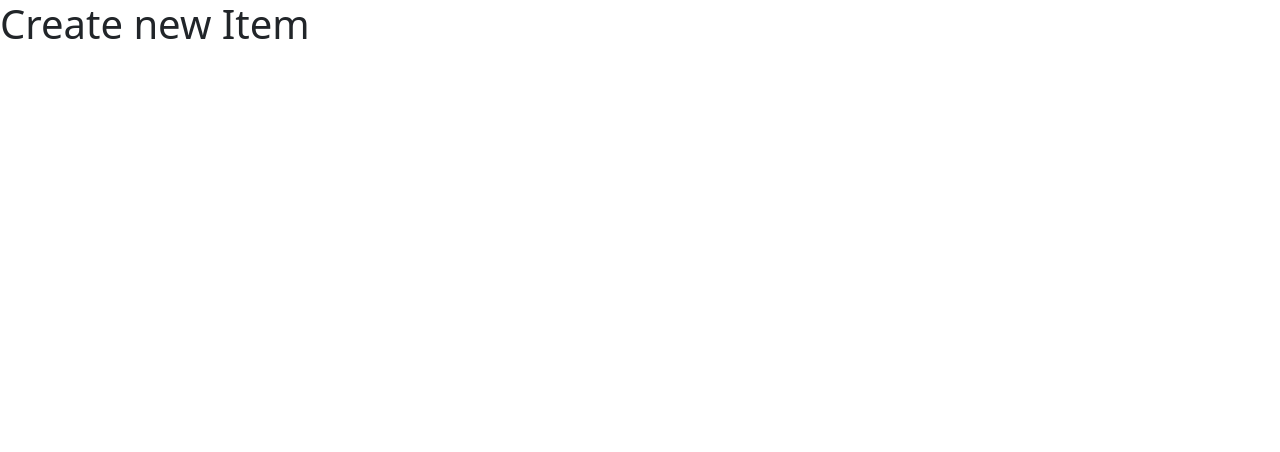
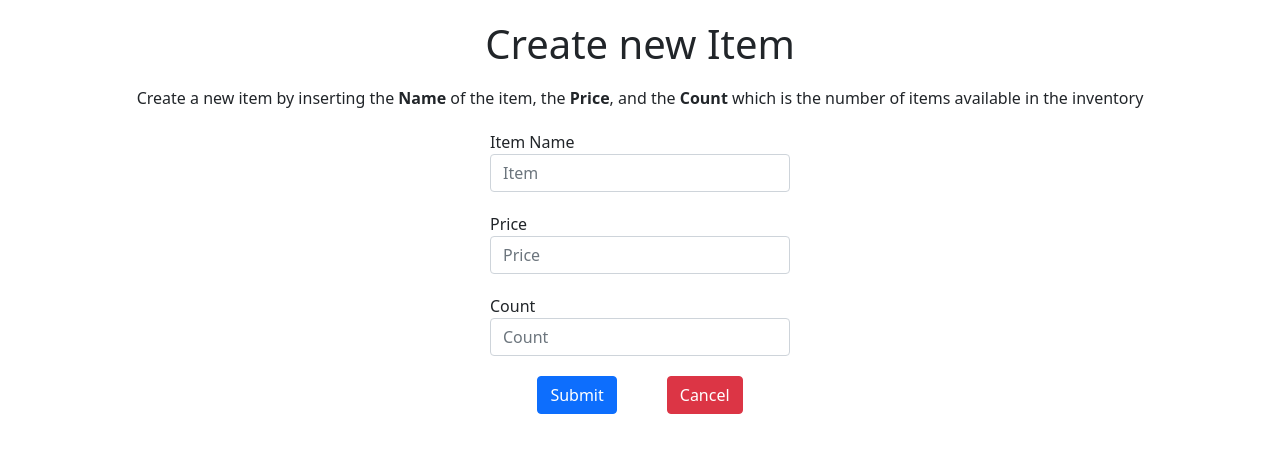
Before and after one commit to Laith-Grira/company-inventory, a React (Create React App) app in the folder client/: page /create in a window 1280 px wide. Shown: the top 452 px of the page. Built offline with nearby package versions, Linux system fonts and the light colour scheme; the HTML template or start-up script is replaced by a standard one.

Commit message:
finishing the tenplate of create page

```diff
--- /dev/null
+++ b/client/src/components/CreateItem/CreateItem.css
@@ -0,0 +1,26 @@
+.create-main {
+    margin: 20px;
+    display: flex;
+    flex-direction: column;
+    justify-content: center;
+    align-items: center;
+}
+
+form {
+    display: flex;
+    flex-direction: column;
+    justify-content: center;
+    align-items: center;
+}
+
+.form-group {
+    margin: 10px;
+}
+
+.form-group > input {
+    width: 300px;
+}
+
+#cancel-button {
+    margin-left: 50px;
+}
--- a/client/src/components/CreateItem/CreateItem.js
+++ b/client/src/components/CreateItem/CreateItem.js
@@ -1,10 +1,36 @@
 import { Link } from "react-router-dom";
+import './CreateItem.css';
 
 
 const CreateItem = () => {
     return (
-        <div>
+        <div className="create-main">
             <h1>Create new Item</h1>
+            <form>
+                <div className="form-group">
+                    Create a new item by inserting the <b>Name</b> of the item, the <b>Price</b>, and the <b>Count</b> which
+                    is the number of items available in the inventory
+                </div>
+                <div className="form-group">
+                    <label htmlFor="item-name">Item Name</label>
+                    <input type="text" className="form-control" id="item-name" placeholder="Item" required/>
+                </div>
+                <div className="form-group">
+                    <label htmlFor="item-price">Price</label>
+                    <input type="number" className="form-control" id="item-price" placeholder="Price" min={0.01} step={0.01} required/>
+                </div>
+                <div className="form-group">
+                    <label htmlFor="item-count">Count</label>
+                    <input type="number" className="form-control" id="item-count" placeholder="Count" min={0} required/>
+                </div>
+                <div className="form-group" >
+                    <button type="submit" className="btn btn-primary">Submit</button>
+                    <Link
+                        to="/">
+                        <button className="btn btn-danger" id="cancel-button">Cancel</button>
+                    </Link>
+                </div>
+                </form>
         </div>
      );
 }
```
